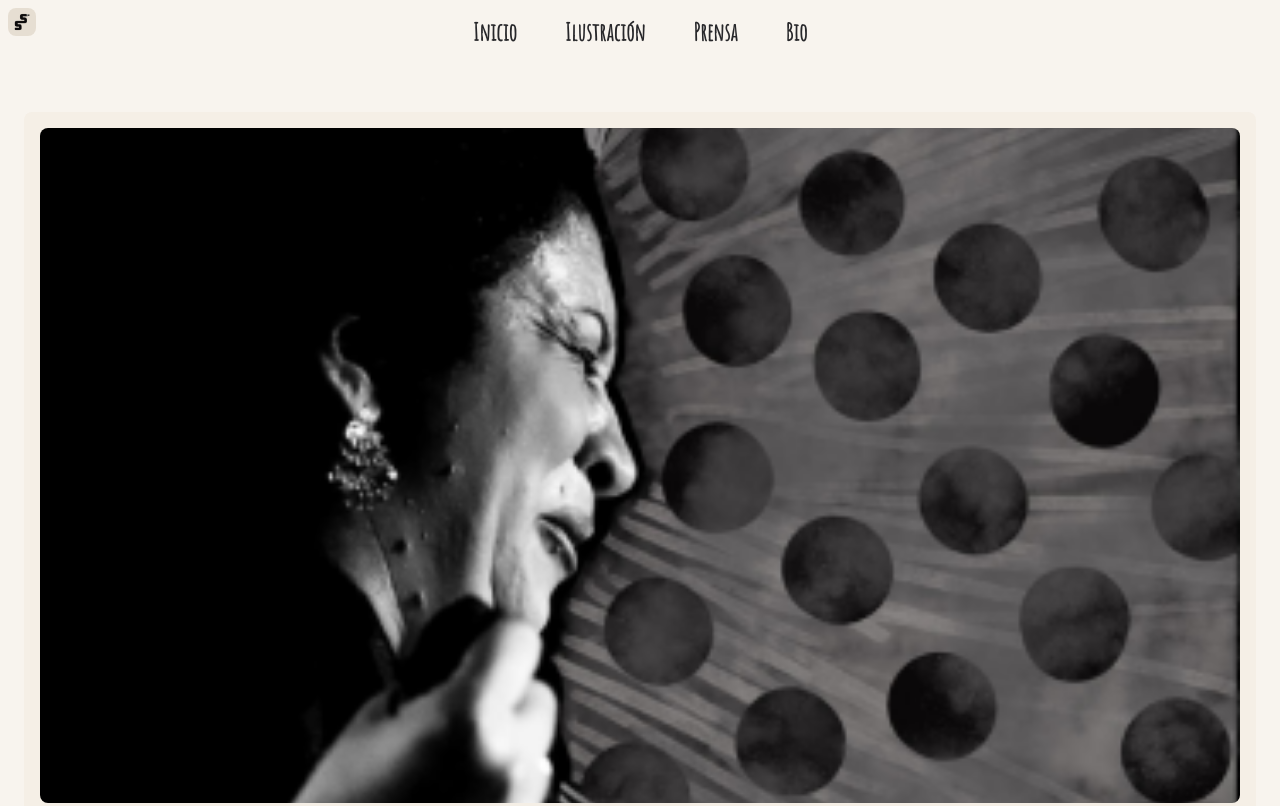
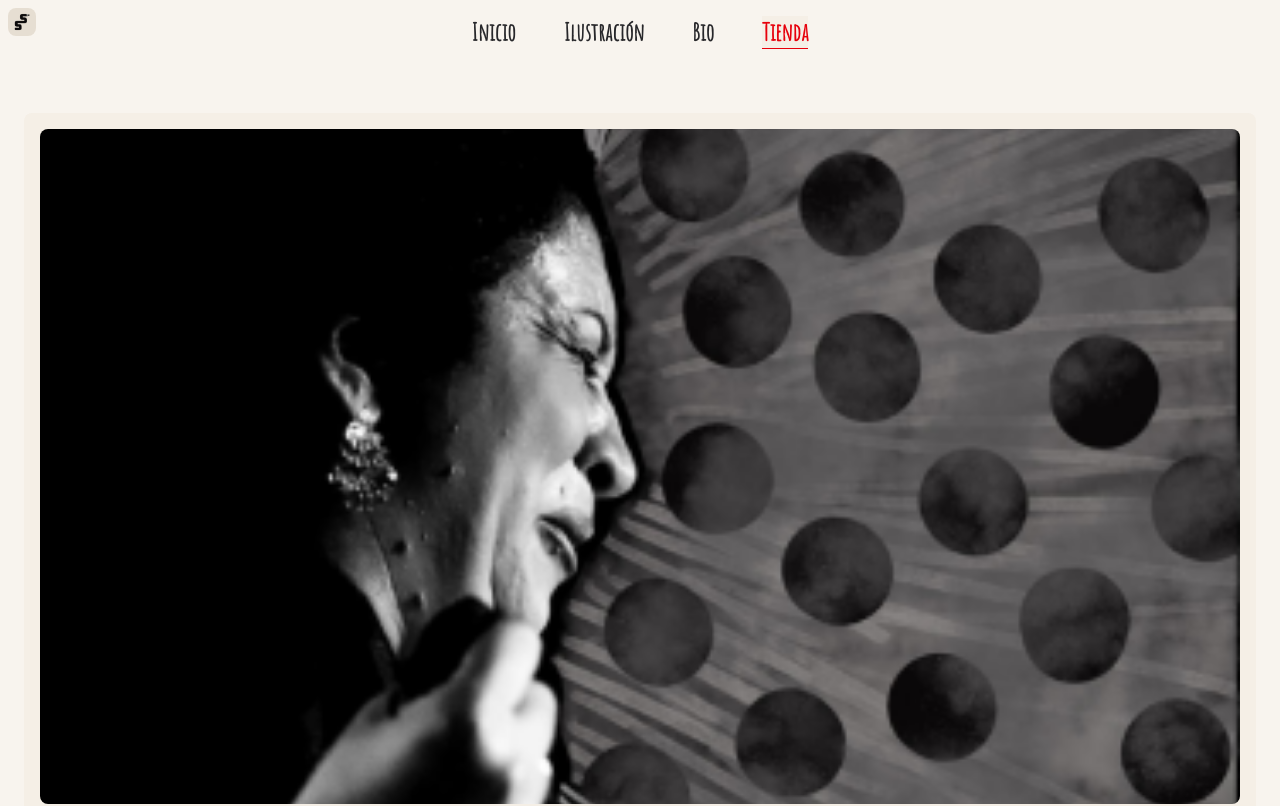
Before and after one commit to dabocher/su_portfolio, a Next.js app: page /tienda in a window 1280 px wide. Shown: the top 806 px of the page. Built offline with nearby package versions, Linux system fonts and the light colour scheme.

Commit message:
Add tienda route on main menu

```diff
--- a/app/components/NavLinks.tsx
+++ b/app/components/NavLinks.tsx
@@ -6,8 +6,8 @@ import { usePathname } from "next/navigation";
 const links = [
   { href: "/", label: "Inicio" },
   { href: "/ilustraciones/proyectos", label: "Ilustración" },
-  { href: "/prensa", label: "Prensa" },
   { href: "/bio", label: "Bio" },
+  { href: "/tienda", label: "Tienda" },
 ];
 
 export const NavLinks = () => {
```
